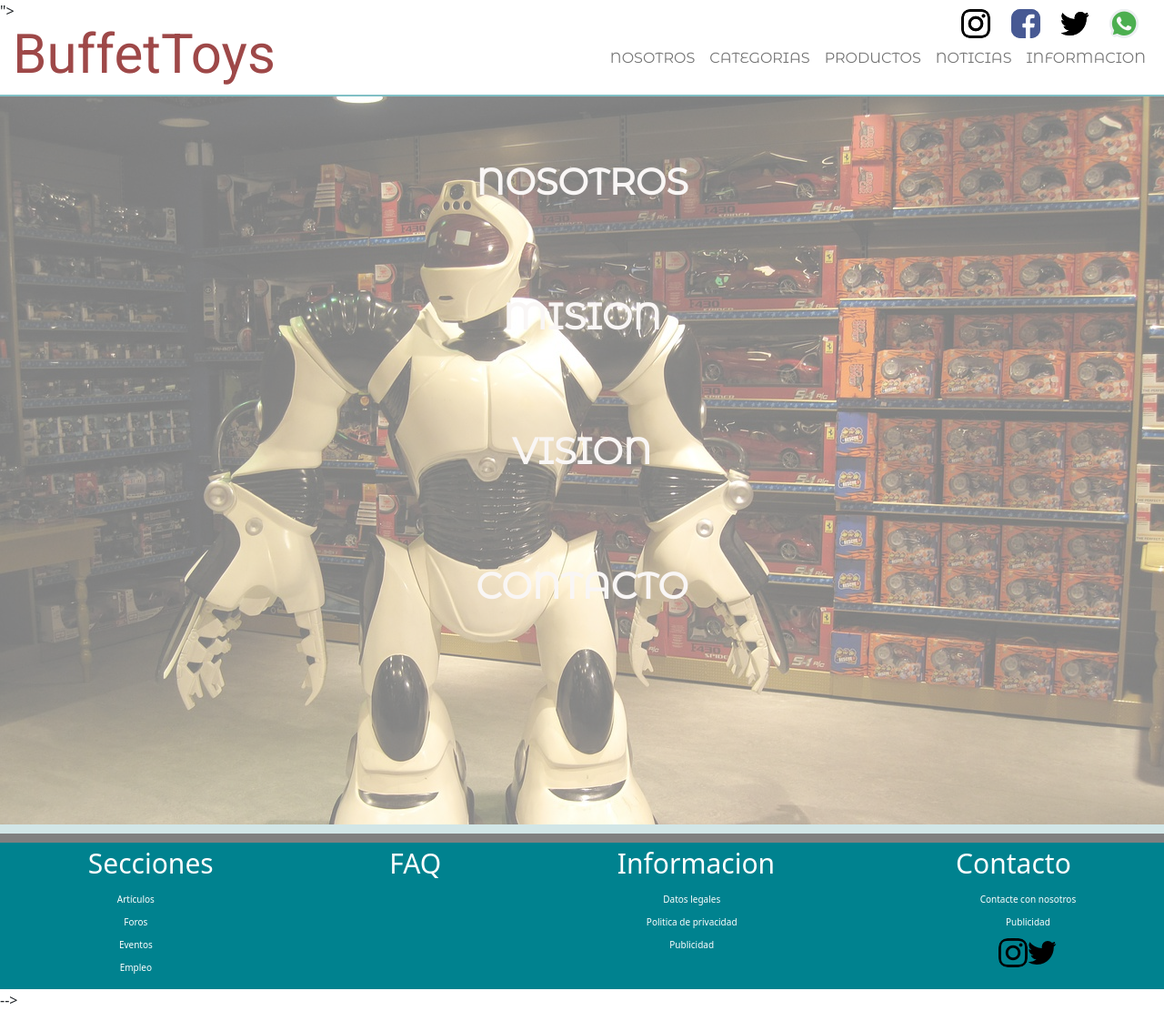
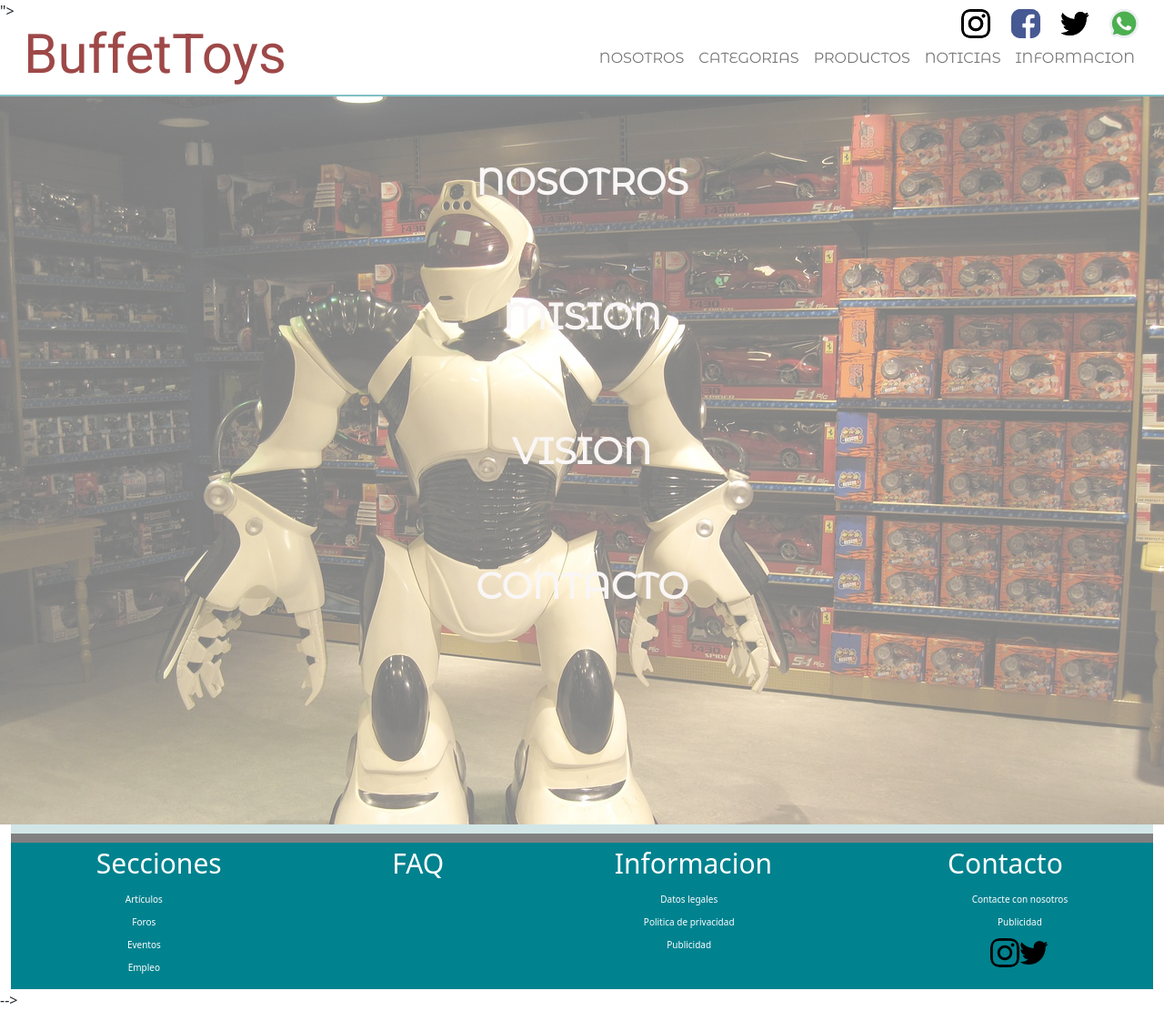
Before and after one commit to Ricardodasilva1987/BuffetToys, a website: page index.html in a window 1280 px wide. Shown: the whole page at 91% size. Drawn offline with nearby package versions, Linux system fonts and the light colour scheme.

Commit message:
se cre nueva rama

```diff
--- a/index.html
+++ b/index.html
@@ -50,7 +50,7 @@
         </div>
         </div>
 
-        <div class="main-header">
+        <div class="container-fluid main-header">
             <div class="logo">
                 <h1 class="titulo animate__animated animate__bounceInDown">BuffetToys</h1>
             </div>
@@ -84,7 +84,7 @@
         <a href=""><img src="Imagenes/whatsapp.png" alt="RRSS WS"></a>
     </div>
 
-    <div class="fondo">
+    <div class=" container-flid fondo">
         <section class=" container section-index section-div">
 
             <div class="nosotros">
@@ -144,7 +144,7 @@
         </section>
     </div>
 
-
+    <div class="container-fluid">
     <footer class="footer">
 
         <div class="color1"></div>
@@ -183,7 +183,7 @@
         </div>
 
     </footer>
-
+</div>
     <script src="https://cdn.jsdelivr.net/npm/@popperjs/core@2.5.4/dist/umd/popper.min.js"
         integrity="sha384-q2kxQ16AaE6UbzuKqyBE9/u/KzioAlnx2maXQHiDX9d4/zp8Ok3f+M7DPm+Ib6IU" crossorigin="anonymous">
     </script>
```
